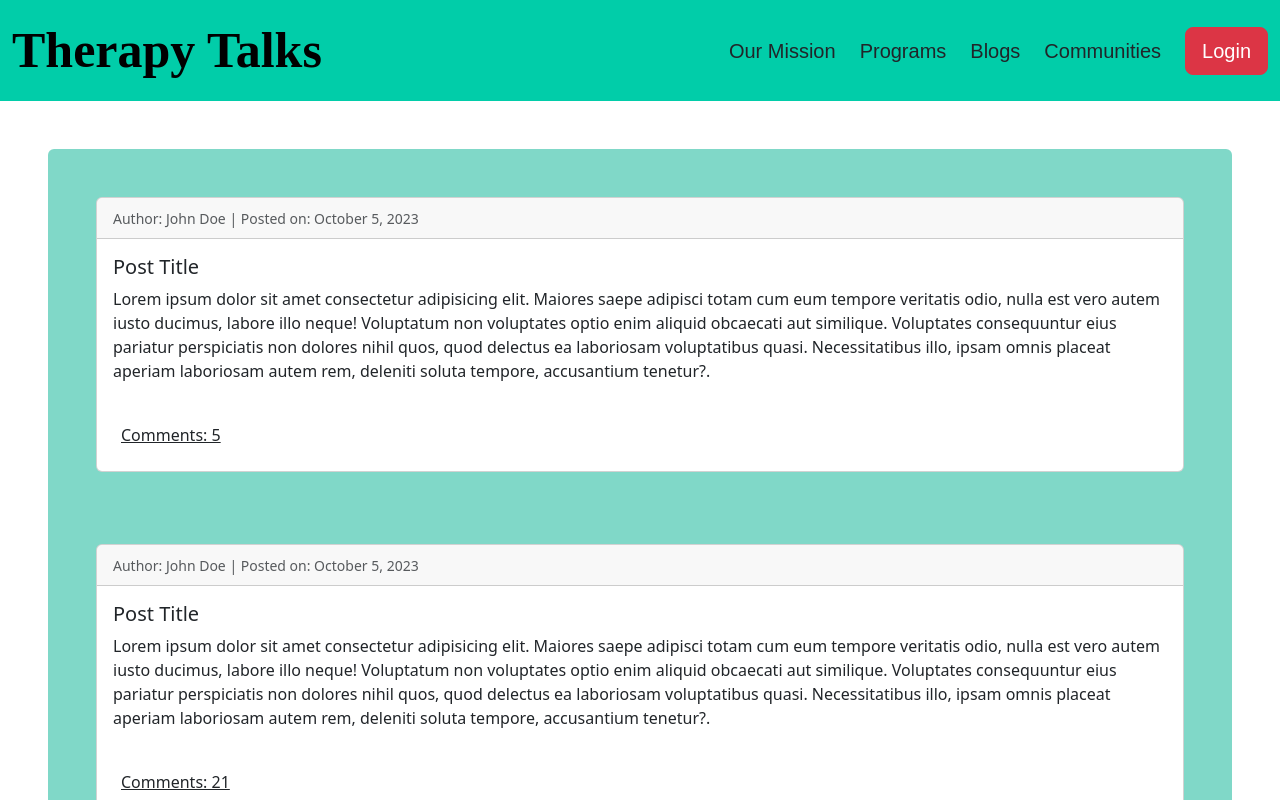
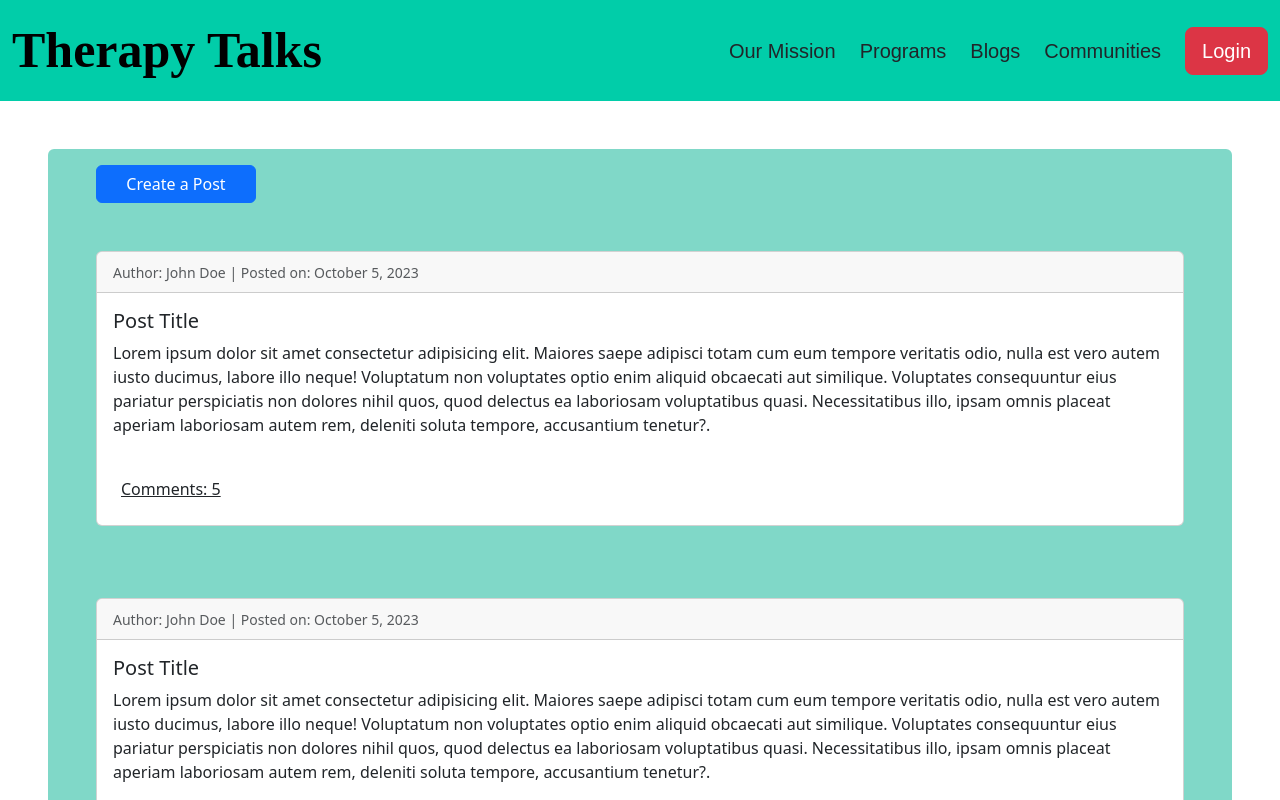
Before and after one commit to vichekaoeun/GDSC-2024, a React app: page /blog in a window 1280 px wide. Shown: the top 800 px of the page. Built offline with nearby package versions, Linux system fonts and the light colour scheme; no server answers.

Commit message:
add post button

```diff
--- a/src/pages/Blogs.js
+++ b/src/pages/Blogs.js
@@ -3,7 +3,6 @@ import Nav from '../components/Nav';
 import '../scss/style.scss';
 import '../scss/_variables.scss';
 import './blog.css';
-import SingleProject from "../components/single-project";
 
 export default function Blog() {
     return (
@@ -12,6 +11,9 @@ export default function Blog() {
                 <Nav />
             </div>
             <div className="post-bg rounded m-5 min-vh-100" style={{ display: 'flex', flexDirection: 'column' }}>
+                <div className="mx-5 mt-3 row" style={{ width: '10rem' }}>
+                    <button className="btn btn-primary">Create a Post</button>
+                </div>
                 <div className="card mb-4 m-5">
                     {/* Post Details */}
                     <div className="card-header">
```
